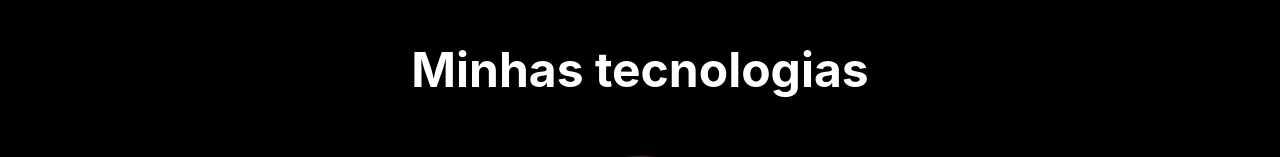
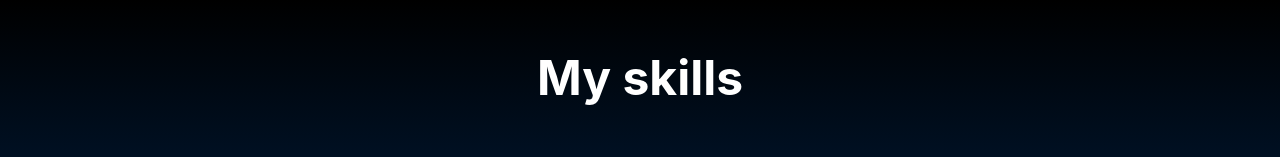
Before and after one commit to rafaelbardsouza/portfolio, a React (Vite) app: page / in a window 1280 px wide. Shown: the top 157 px of the page. Built offline with nearby package versions, Linux system fonts and the light colour scheme; a web font is replaced by a local one.

Commit message:
a bit more stylish

```diff
--- a/src/pages/About.jsx
+++ b/src/pages/About.jsx
@@ -23,7 +23,7 @@ export default function About() {
 
     return(
         <section id='about'>
-            <h1>Minhas tecnologias</h1>
+            <h1>My skills</h1>
             <img src={me} alt="About me"/>
             <div className='glide'>
                 <div className='glide__track' data-glide-el='track'>
--- a/src/styles/Main.scss
+++ b/src/styles/Main.scss
@@ -1,12 +1,12 @@
 @import url('https://fonts.googleapis.com/css2?family=SF+Pro+Text:wght@400;700&display=swap');
 
 :root {
-    background-color: black;
+    background: linear-gradient(180deg, #000000, #002550, #000000);
     color: white;
     font-family: 'SF Pro Text', sans-serif;
 }
 
 body {
-    margin: 0;
-    padding: 0;
+    background-size: cover;
+    background-position: center;
 }
```
